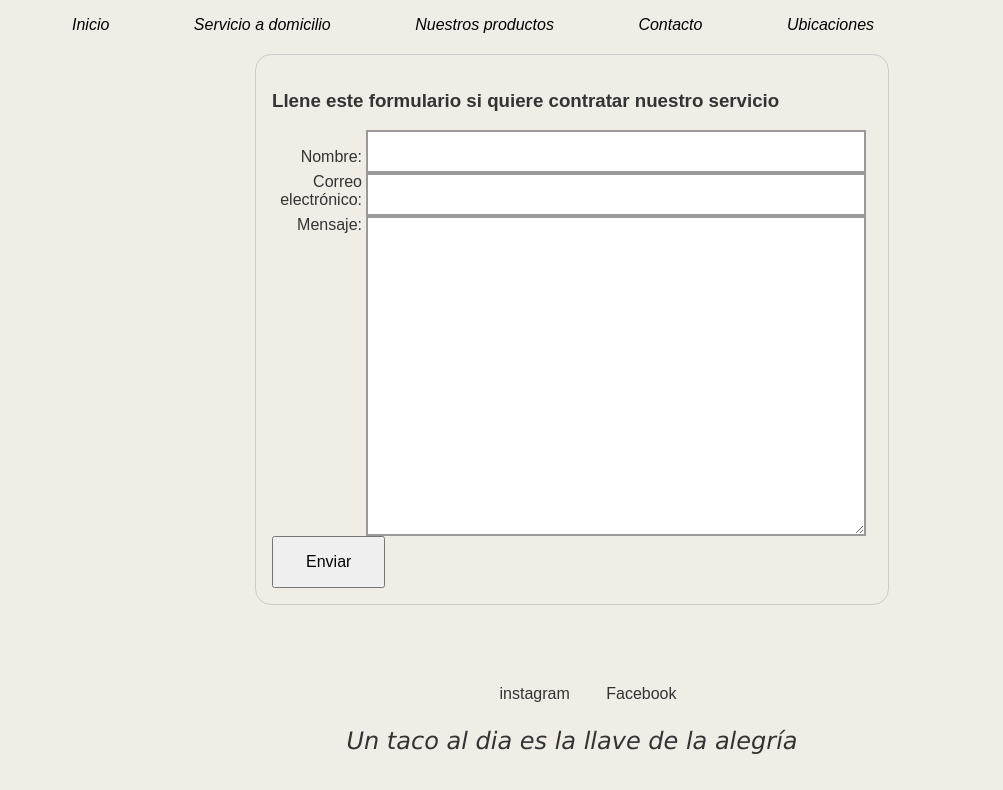
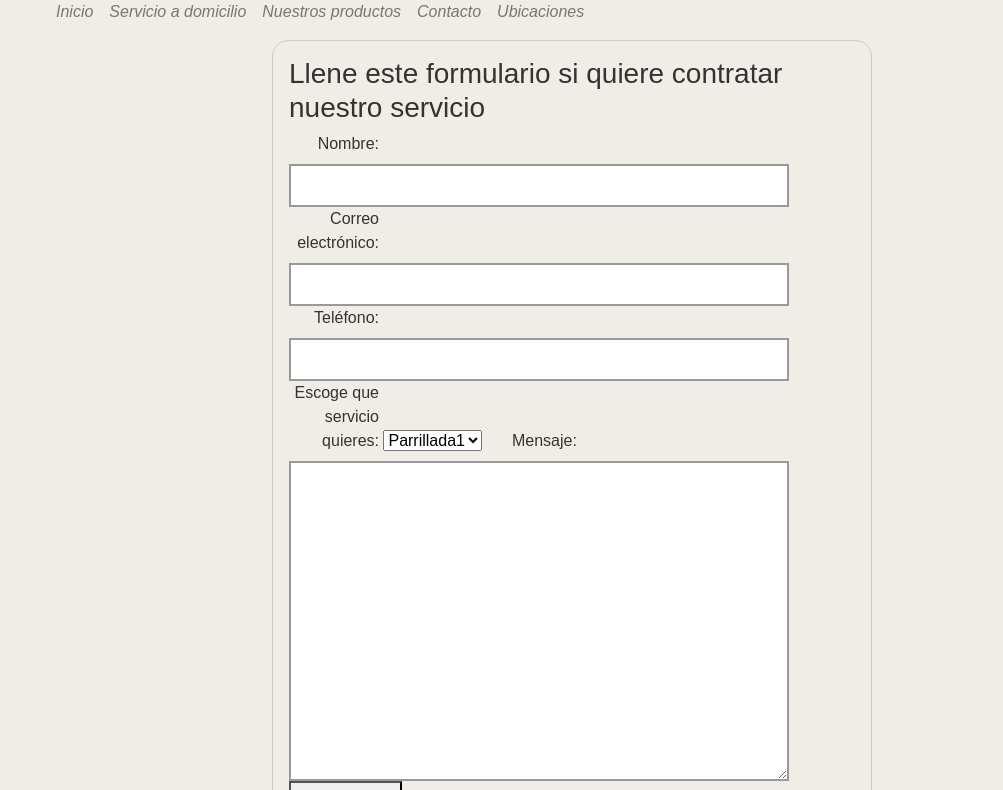
Before and after one commit to maffsc/CoderHouse, a plain HTML site: page Proyecto/clases/contacto.html in a window 1280 px wide. Shown: the part 296-1086 px from the top of the page, without its empty margins (68-1071 px from the left). Drawn offline with nearby package versions, Linux system fonts and the light colour scheme; files that its build step writes are made by us from their sources; files whose address does not match are found by name.

Commit message:
Update contacto.html

```diff
--- a/Proyecto/clases/contacto.html
+++ b/Proyecto/clases/contacto.html
@@ -4,21 +4,30 @@
     <meta charset="UTF-8">
     <meta http-equiv="X-UA-Compatible" content="IE=edge">
     <meta name="viewport" content="width=device-width, initial-scale=1.0">
-    <link href="/Users/mariafernandasc/Documents/Proyecto/Proyecto/css/estilo.css" rel="stylesheet">
+    <link href="https://stackpath.bootstrapcdn.com/bootstrap/4.5.2/css/bootstrap.min.css" rel="stylesheet">
+    <link href="C:\Users\vic_r\OneDrive\Documentos\GitHub\CoderHouse\Proyecto\css\estilo.css" rel="stylesheet">
     <title>Document</title>
 </head>
 <body>
-    <header
-        class="titulo">
-        <img src="/Users/mariafernandasc/Documents/Proyecto/Proyecto/img/letrasdc.png" alt="letras">
-
-        <nav>
-            <ul>
-                <li><a href="/Users/mariafernandasc/Documents/Proyecto/Proyecto/index.html">Inicio</a></li>
-                <li><a href="/Users/mariafernandasc/Documents/Proyecto/Proyecto/clases/serviciodomicilio.html">Servicio a domicilio</a></li>
-                <li><a href="/Users/mariafernandasc/Documents/Proyecto/Proyecto/clases/nuestros_productos.html">Nuestros productos</a></li>
-                <li><a href="/Users/mariafernandasc/Documents/Proyecto/Proyecto/clases/contacto.html">Contacto</a></li>
-                <li><a href="/Users/mariafernandasc/Documents/Proyecto/Proyecto/clases/ubicaciones.html">Ubicaciones</a></li>
+  <header class="titulo">
+    <img src="C:\Users\vic_r\OneDrive\Documentos\GitHub\CoderHouse\Proyecto\img\letrasdc.png" alt="letras">
+    <nav class="navbar navbar-expand-sm  navbar-light sticky-top ">
+        <ul class="navbar-nav">
+            <li class="nav-item">
+                <a class="nav-link" href="C:\Users\vic_r\OneDrive\Documentos\GitHub\CoderHouse\Proyecto\index.html">Inicio</a>
+            </li>
+            <li class="nav-item">
+                <a class="nav-link" href="C:\Users\vic_r\OneDrive\Documentos\GitHub\CoderHouse\Proyecto\clases\serviciodomicilio.html">Servicio a domicilio</a>
+            </li>
+            <li class="nav-item">
+                <a class="nav-link" href="C:\Users\vic_r\OneDrive\Documentos\GitHub\CoderHouse\Proyecto\clases\nuestros_productos.html">Nuestros productos</a>
+            </li>
+            <li class="nav-item">
+                <a class="nav-link" href="C:\Users\vic_r\OneDrive\Documentos\GitHub\CoderHouse\Proyecto\clases\contacto.html">Contacto</a>
+            </li>
+            <li class="nav-item">
+                <a class="nav-link" href="C:\Users\vic_r\OneDrive\Documentos\GitHub\CoderHouse\Proyecto\clases\ubicaciones.html">Ubicaciones</a>
+            </li>
         </ul>
     </nav>
   </header>
@@ -37,6 +46,19 @@
             <input type="email" id="mail" name="user_mail">
           </li2>
           <li2>
+            <label for="telefono">Teléfono:</label>
+            <input type="tel" id="telefono" name="user_tel">
+          </li2>
+          <li2>
+            <label for="tiposervi">Escoge que servicio quieres:</label>
+            <select name="tiposervicio" id="tiposervi">
+              <option value="Parrillada1"> Parrillada1</option>
+              <option value="Parrillada2"> Parrillada2</option>
+              <option value="Parrillada3"> Parrillada3</option>
+              <option value="Parrillada4"> Parrillada4</option>
+            </select>
+          </li2>
+          <li2>
             <label for="msg">Mensaje:</label>
             <textarea id="msg" name="user_message"></textarea>
           </li2>
@@ -49,18 +71,22 @@
 
     </main>
 
-    <footer>
-        <ul>
-            <li><b href="https://www.instagram.com/taqueria_don_carnelio_/?igshid=YmMyMTA2M2Y%3D"></b>instagram</li>
-            <li><b href="https://www.facebook.com/TaqueriaDonCarnelio/photos/"></b>Facebook</li>
+    <footer class="bg-light text-black-50 text-center py-3">
+      <ul class="list-inline">
+          <li class="list-inline-item">
+              <a href="https://www.instagram.com/taqueria_don_carnelio_/?igshid=YmMyMTA2M2Y%3D" class="text-black-50">Instagram</a>
+          </li>
+          <li class="list-inline-item">
+              <a href="https://www.facebook.com/TaqueriaDonCarnelio/photos/" class="text-black-50">Facebook</a>
+          </li>
       </ul>
-        <p>
-            Un taco al dia es la llave de la alegría
-
-        </p>
+      <p class="mb-0">Un taco al día es la llave de la alegría</p>
+  </footer>
 
 
-    </footer>
+  <script src="https://code.jquery.com/jquery-3.5.1.slim.min.js"></script>
+  <script src="https://cdn.jsdelivr.net/npm/popper.js@1.16.1/dist/umd/popper.min.js"></script>
+  <script src="https://stackpath.bootstrapcdn.com/bootstrap/4.5.2/js/bootstrap.min.js"></script>
 
 </body>
 </html>
```
Lines whose indentation alone changed are shown as unchanged.
